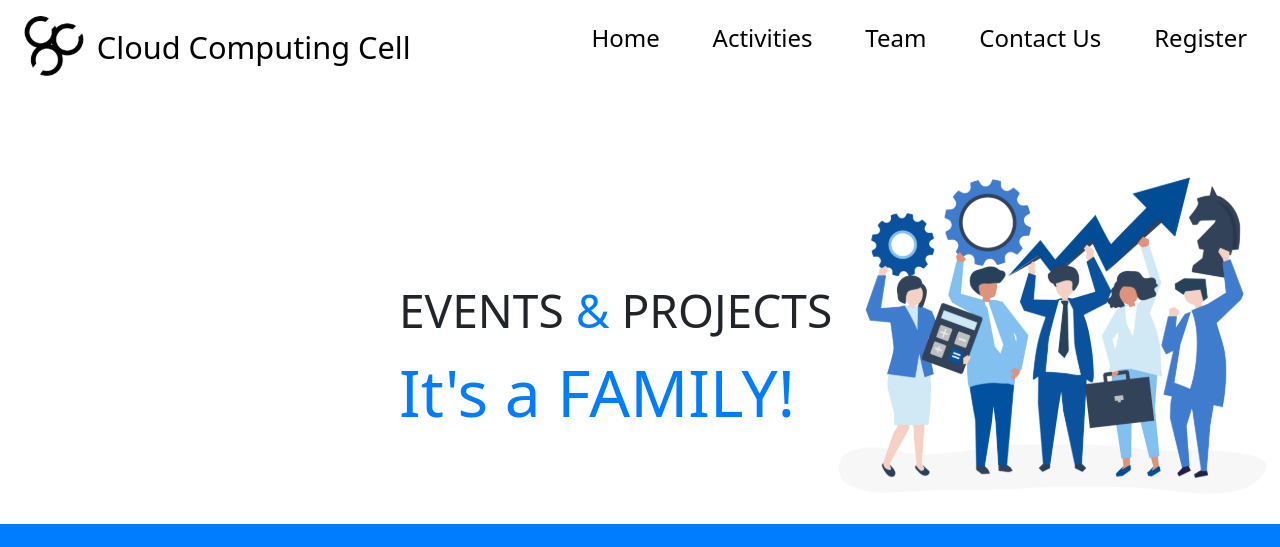
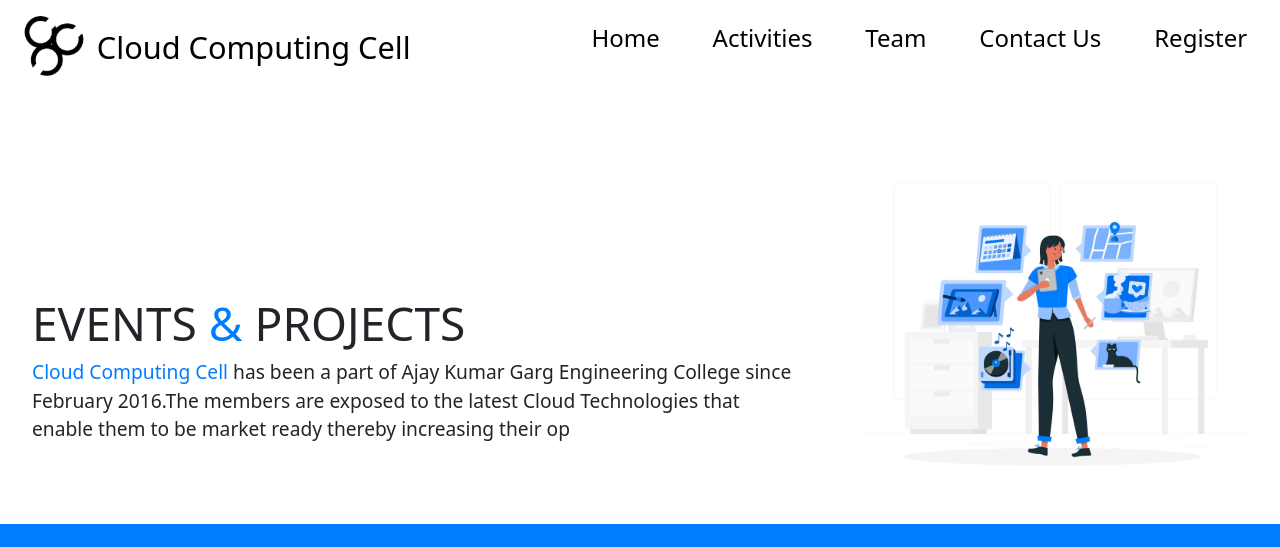
Before and after one commit to Rishabh2503/CCC-Website, a React (Create React App) app: page /Activity in a window 1280 px wide. Shown: the top 547 px of the page. Built offline with nearby package versions, Linux system fonts and the light colour scheme; grey boxes are pictures that could not be loaded.

Commit message:
Added activity folder

```diff
--- a/src/Activity Pages/Activities.jsx
+++ b/src/Activity Pages/Activities.jsx
@@ -1,20 +1,30 @@
-import React from 'react';
-import team from '../Images/teampage.svg';
+import React from "react";
+import activity from "../Images/activities.svg";
+import "./actvities.css";
 
 const Activities = () => {
   return (
     <div>
-      <div id="first-part">
-        <img src={team} alt="team" id="illustration" />
+      <div id="activity">
         <div id="head">
-          <div id="heading">
-           <span>EVENTS </span><span className="inline">& </span><span>PROJECTS</span>
+          <div id="headings">
+            <span>EVENTS </span>
+            <span className="inline">& </span>
+            <span>PROJECTS</span>
           </div>
-          <div className='inline' id="fam">It's a FAMILY!</div>
+          <div id="activity-cont">
+            <span className="inline">Cloud Computing Cell</span> has been a part
+            of Ajay Kumar Garg Engineering College since February 2016.The
+            members are exposed to the latest Cloud Technologies that enable
+            them to be market ready thereby increasing their op
+          </div>
+        </div>
+        <div>
+          <img src={activity} alt="team" id="illustration" />
         </div>
       </div>
     </div>
-  )
-}
+  );
+};
 
-export default Activities
+export default Activities;
--- /dev/null
+++ b/src/Activity Pages/actvities.css
@@ -0,0 +1,18 @@
+#activity-cont{
+    height: 12vw;
+    width: 60vw;
+    font-size: 1.5vw;
+}
+
+#activity{
+    display: flex;
+    flex-direction: row;
+    align-items: center;
+    justify-content: space-around;
+}
+
+#headings{
+    font-weight: 500;
+    font-size: 3.6vw;
+    margin-top: 15vh;
+}
--- a/src/Home Page/Home.css
+++ b/src/Home Page/Home.css
@@ -1,6 +1,8 @@
 #first-part {
   display: flex;
-  flex-direction: row-reverse;
+  flex-direction: row;
+  justify-content: space-around;
+  align-items: center;
 }
 
 #heading {
--- a/src/Home Page/Home.jsx
+++ b/src/Home Page/Home.jsx
@@ -19,7 +19,7 @@ const Home = () => {
   return (
     <div>
       <div id="first-part">
-        <img src={home} alt="home" id="illustration" />
+
         <div id="head">
           <div id="heading">
             <span>Accelerating</span>
@@ -32,6 +32,7 @@ const Home = () => {
             <span>| DEPLOY</span>
           </div>
         </div>
+        <div><img src={home} alt="home" id="illustration" /></div>
       </div>
       <div id="about-us">
         <div className="title">
--- a/src/Team Page/Team.css
+++ b/src/Team Page/Team.css
@@ -22,3 +22,7 @@
     display: flex;
     flex-direction: row;
 }
+
+.teams{
+    margin: 5vw;
+}
--- a/src/Team Page/Team.jsx
+++ b/src/Team Page/Team.jsx
@@ -26,24 +26,24 @@ const Team = () => {
         <span>OUR </span>
         <span className="inline">TEAM</span>
       </div>
-      <div>
+      <div className="teams">
         <div className="year-title">Members from Fourth Year : </div>
         <TeamCard4 />
       </div>
-      <div>
+      <div className="teams">
         <div className="year-title">Members from Third Year : </div>
         <TeamCard3 />
       </div>
 
-      <div>
+      <div className="teams">
         <div className="year-title">Members from Second Year : </div>
-        <TeamCard2 />
+        <TeamCard3/>
       </div>
-
+{/*
       <div>
         <div className="year-title">Our Alumni : </div>
         <div></div>
-      </div>
+      </div> */}
     </div>
   );
 };
```
Also changed, not shown: src/Images/activities.svg (added).
